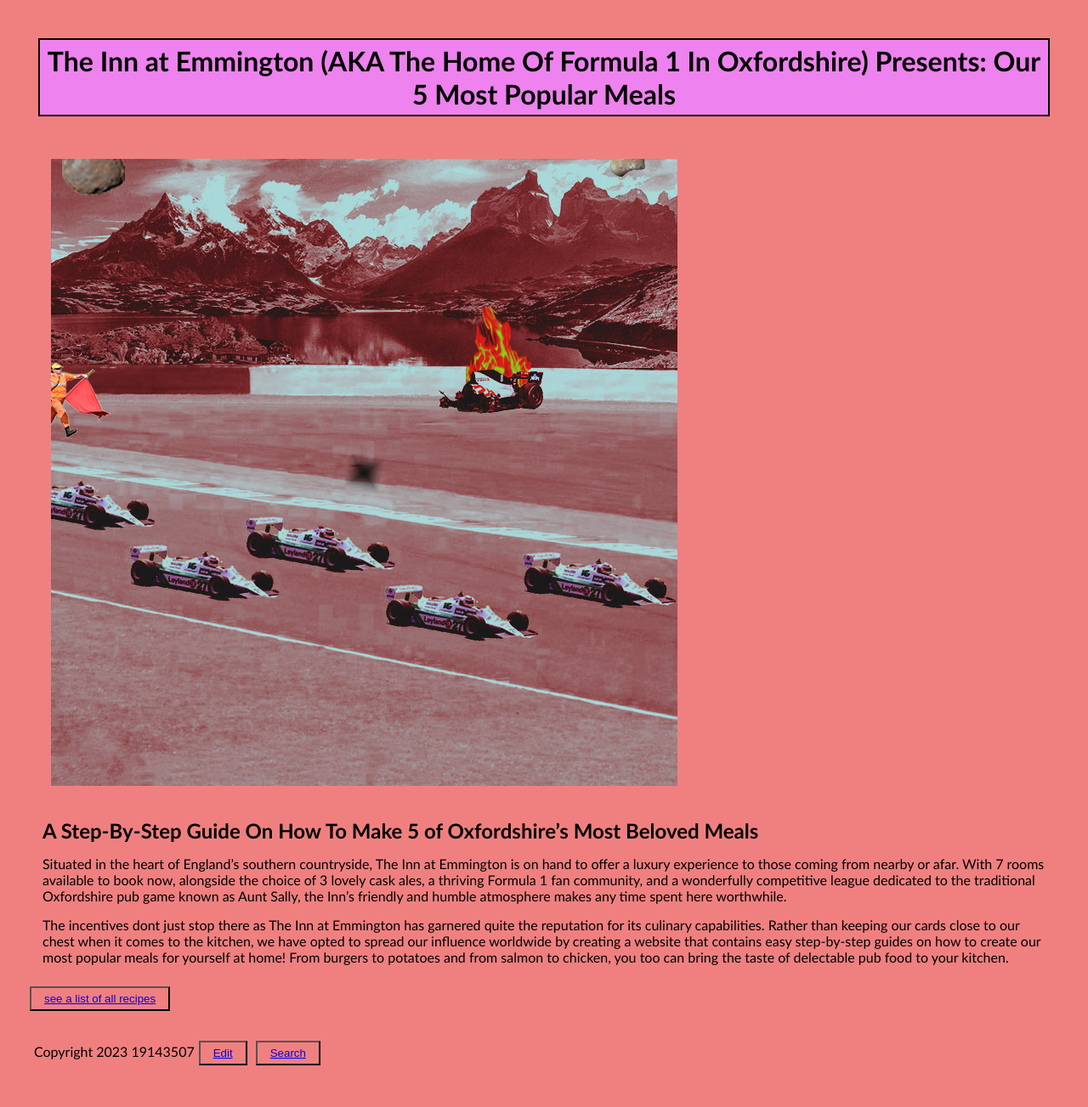
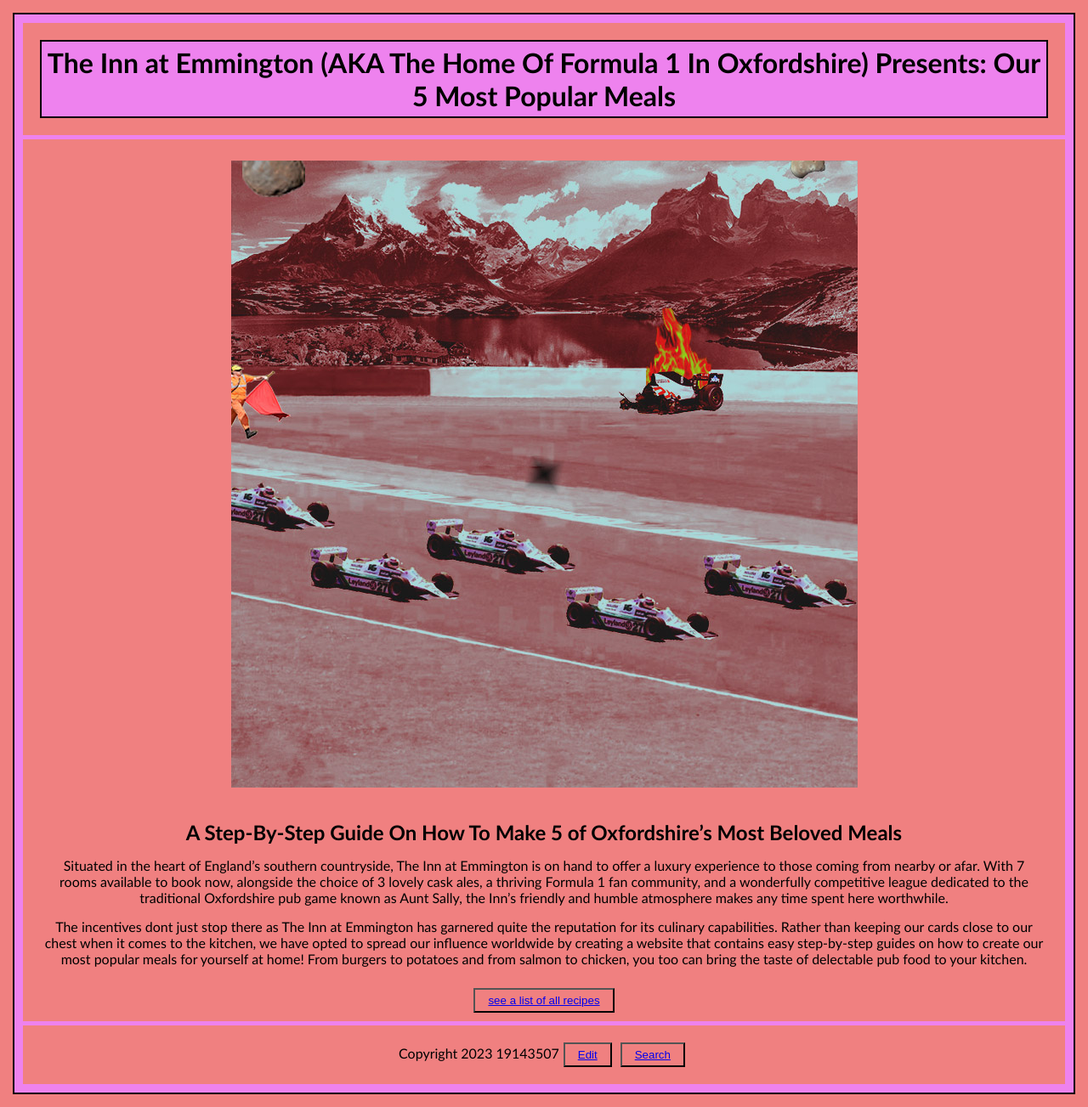
Before and after one commit to 19143507/inn-at-emmington, a Jekyll site: the page built from home/index.md, in a window 1280 px wide. Shown: the whole page at 85% size. Built offline with Jekyll 4.4.1, drawn with Linux system fonts in a browser that asks for light colours.

Commit message:
Update recipes.css

```diff
--- a/styles/recipes.css
+++ b/styles/recipes.css
@@ -19,4 +19,10 @@ h1 {
   border: 2px solid black;
 }
 
+body {
+  text-align: center;
+  background-color: violet;
+  border: 2px solid black;
+}
+
 /* the rest is up to you */
```
